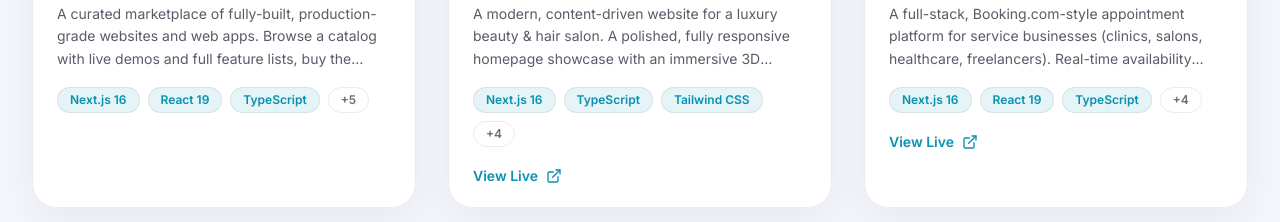
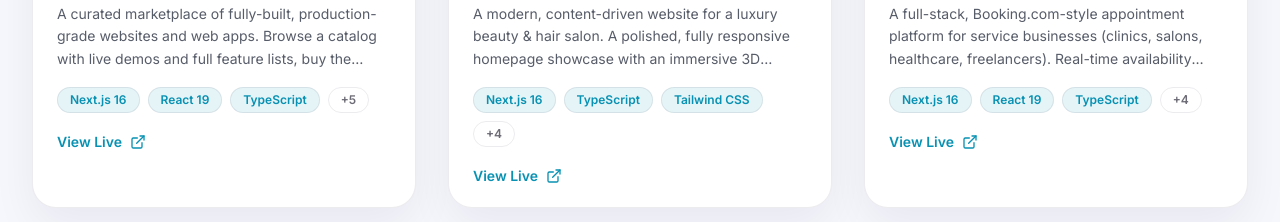
Before and after one commit to atiqurrehman123/portfolio, a Next.js app: page / in a window 1280 px wide. Shown: the part 1680-1902 px from the top of the page. Built offline with nearby package versions, Linux system fonts and the light colour scheme; no server answers.

Commit message:
Live url added of templateforge

```diff
--- a/components/portfolio/data.ts
+++ b/components/portfolio/data.ts
@@ -160,6 +160,7 @@ export const PORTFOLIO_DATA = {
         'Auth.js',
         'Tailwind v4',
       ],
+      link: 'https://templateforge-eta.vercel.app/',
       images: [
         'https://res.cloudinary.com/chat-app-work/image/upload/v1781783898/themfroge_rfseue.png',
         'https://res.cloudinary.com/chat-app-work/image/upload/v1781783898/themfroge1_unxrma.png',
```
